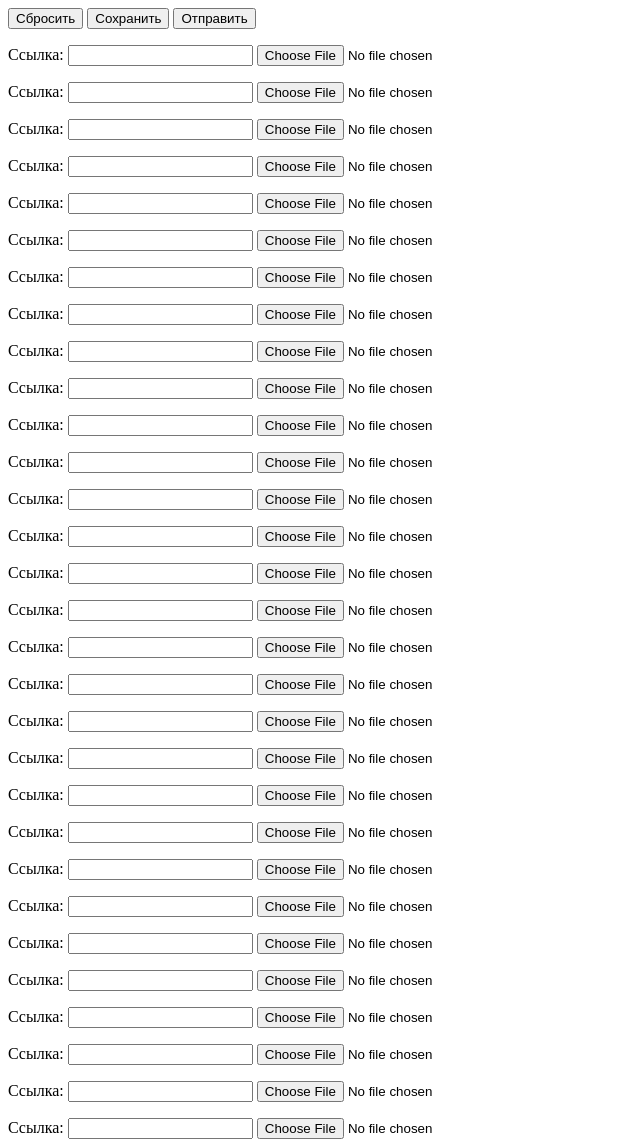
After one commit to chagochka/SSO, a Flask app: template templates/submission_report.html in a window 1280 px wide. The commit adds this page. Shown: the whole page, without its empty margins (0-640 px from the left). Run offline with Flask 3, Linux system fonts and the light colour scheme; the template is opened without the code that fills it, so the values that code supplies are empty.

Commit message:
Add files via upload

```diff
--- /dev/null
+++ b/templates/submission_report.html
@@ -0,0 +1,173 @@
+<!doctype html>
+<html lang="en">
+<head>
+  <title>HTML Document Template</title>
+  <style>
+    p {
+      font-family: Arial;
+    }
+  </style>
+</head>
+<body>
+      <div class="playable-buttons">
+        <input id="reset" type="button" value="Сбросить" />
+        <input id="save" type="button" value="Сохранить" />
+        <input id="send" type="button" value="Отправить" />
+      </div>
+      <p><form>
+        <label>Ссылка:</label>
+        <input type="text" id="link1">
+        <input type="file" id="screenshot1" name="avatar" accept="image/png, image/jpeg" />
+      </form>
+      <p><form>
+        <label>Ссылка:</label>
+        <input type="text" id="link2">
+        <input type="file" id="screenshot2" name="avatar" accept="image/png, image/jpeg" />
+      </form>
+      <p><form>
+        <label>Ссылка:</label>
+        <input type="text" id="link3">
+        <input type="file" id="screenshot3" name="avatar" accept="image/png, image/jpeg" />
+      </form>
+      <p><form>
+        <label>Ссылка:</label>
+        <input type="text" id="link4">
+        <input type="file" id="screenshot4" name="avatar" accept="image/png, image/jpeg" />
+      </form>
+      <p><form>
+        <label>Ссылка:</label>
+        <input type="text" id="link5">
+        <input type="file" id="screenshot5" name="avatar" accept="image/png, image/jpeg" />
+      </form>
+      <p><form>
+        <label>Ссылка:</label>
+        <input type="text" id="link6">
+        <input type="file" id="screenshot6" name="avatar" accept="image/png, image/jpeg" />
+      </form>
+      <p><form>
+        <label>Ссылка:</label>
+        <input type="text" id="link7">
+        <input type="file" id="screenshot7" name="avatar" accept="image/png, image/jpeg" />
+      </form>
+      <p><form>
+        <label>Ссылка:</label>
+        <input type="text" id="link8">
+        <input type="file" id="screenshot8" name="avatar" accept="image/png, image/jpeg" />
+      </form>
+      <p><form>
+        <label>Ссылка:</label>
+        <input type="text" id="link9">
+        <input type="file" id="screenshot9" name="avatar" accept="image/png, image/jpeg" />
+      </form>
+      <p><form>
+        <label>Ссылка:</label>
+        <input type="text" id="link10">
+        <input type="file" id="screenshot10" name="avatar" accept="image/png, image/jpeg" />
+      </form>
+      <p><form>
+        <label>Ссылка:</label>
+        <input type="text" id="link11">
+        <input type="file" id="screenshot11" name="avatar" accept="image/png, image/jpeg" />
+      </form>
+      <p><form>
+        <label>Ссылка:</label>
+        <input type="text" id="link12">
+        <input type="file" id="screenshot12" name="avatar" accept="image/png, image/jpeg" />
+      </form>
+      <p><form>
+        <label>Ссылка:</label>
+        <input type="text" id="link13">
+        <input type="file" id="screenshot13" name="avatar" accept="image/png, image/jpeg" />
+      </form>
+      <p><form>
+        <label>Ссылка:</label>
+        <input type="text" id="link14">
+        <input type="file" id="screenshot14" name="avatar" accept="image/png, image/jpeg" />
+      </form>
+      <p><form>
+        <label>Ссылка:</label>
+        <input type="text" id="link15">
+        <input type="file" id="screenshot15" name="avatar" accept="image/png, image/jpeg" />
+      </form>
+      <p><form>
+        <label>Ссылка:</label>
+        <input type="text" id="link16">
+        <input type="file" id="screenshot16" name="avatar" accept="image/png, image/jpeg" />
+      </form>
+      <p><form>
+        <label>Ссылка:</label>
+        <input type="text" id="link17">
+        <input type="file" id="screenshot17" name="avatar" accept="image/png, image/jpeg" />
+      </form>
+      <p><form>
+        <label>Ссылка:</label>
+        <input type="text" id="link18">
+        <input type="file" id="screenshot18" name="avatar" accept="image/png, image/jpeg" />
+      </form>
+      <p><form>
+        <label>Ссылка:</label>
+        <input type="text" id="link19">
+        <input type="file" id="screenshot19" name="avatar" accept="image/png, image/jpeg" />
+      </form>
+      <p><form>
+        <label>Ссылка:</label>
+        <input type="text" id="link20">
+        <input type="file" id="screenshot20" name="avatar" accept="image/png, image/jpeg" />
+      </form>
+      <p><form>
+        <label>Ссылка:</label>
+        <input type="text" id="link21">
+        <input type="file" id="screenshot21" name="avatar" accept="image/png, image/jpeg" />
+      </form>
+      <p><form>
+        <label>Ссылка:</label>
+        <input type="text" id="link22">
+        <input type="file" id="screenshot22" name="avatar" accept="image/png, image/jpeg" />
+      </form>
+      <p><form>
+        <label>Ссылка:</label>
+        <input type="text" id="link23">
+        <input type="file" id="screenshot23" name="avatar" accept="image/png, image/jpeg" />
+      </form>
+      <p><form>
+        <label>Ссылка:</label>
+        <input type="text" id="link24">
+        <input type="file" id="screenshot24" name="avatar" accept="image/png, image/jpeg" />
+      </form>
+      <p><form>
+        <label>Ссылка:</label>
+        <input type="text" id="link25">
+        <input type="file" id="screenshot25" name="avatar" accept="image/png, image/jpeg" />
+      </form>
+      <p><form>
+        <label>Ссылка:</label>
+        <input type="text" id="link26">
+        <input type="file" id="screenshot26" name="avatar" accept="image/png, image/jpeg" />
+      </form>
+      <p><form>
+        <label>Ссылка:</label>
+        <input type="text" id="link27">
+        <input type="file" id="screenshot27" name="avatar" accept="image/png, image/jpeg" />
+      </form>
+      <p><form>
+        <label>Ссылка:</label>
+        <input type="text" id="link28">
+        <input type="file" id="screenshot28" name="avatar" accept="image/png, image/jpeg" />
+      </form>
+      <p><form>
+        <label>Ссылка:</label>
+        <input type="text" id="link29">
+        <input type="file" id="screenshot29" name="avatar" accept="image/png, image/jpeg" />
+      </form>
+      <p><form>
+        <label>Ссылка:</label>
+        <input type="text" id="link30">
+        <input type="file" id="screenshot30" name="avatar" accept="image/png, image/jpeg" />
+      </form>
+
+
+  <script>
+    console.log(document.querySelector('p').textContent);
+  </script>
+</body>
+</html>
```
Also changed, not shown: templates/admin_dashboard.html (line endings or trailing spaces), templates/base.html (line endings or trailing spaces), templates/index.html (line endings or trailing spaces), templates/login.html (line endings or trailing spaces), templates/register.html (line endings or trailing spaces).
